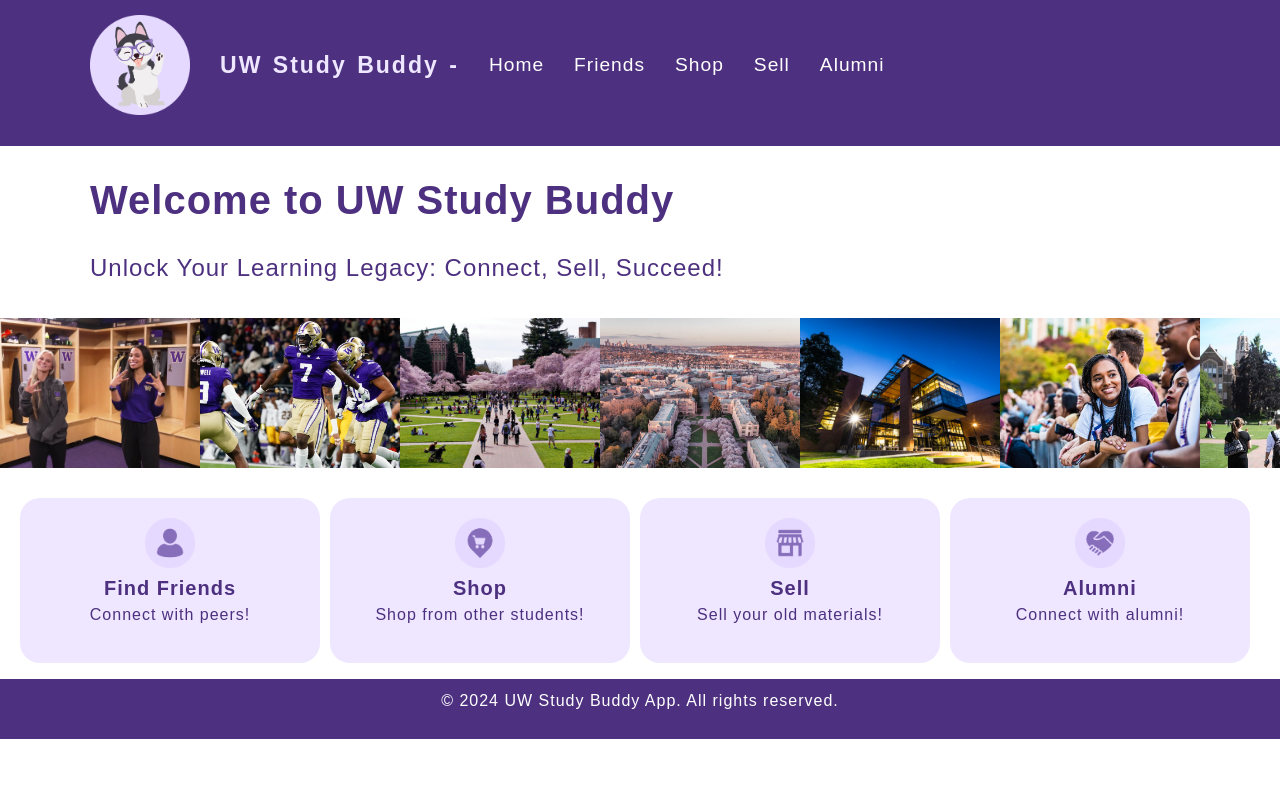
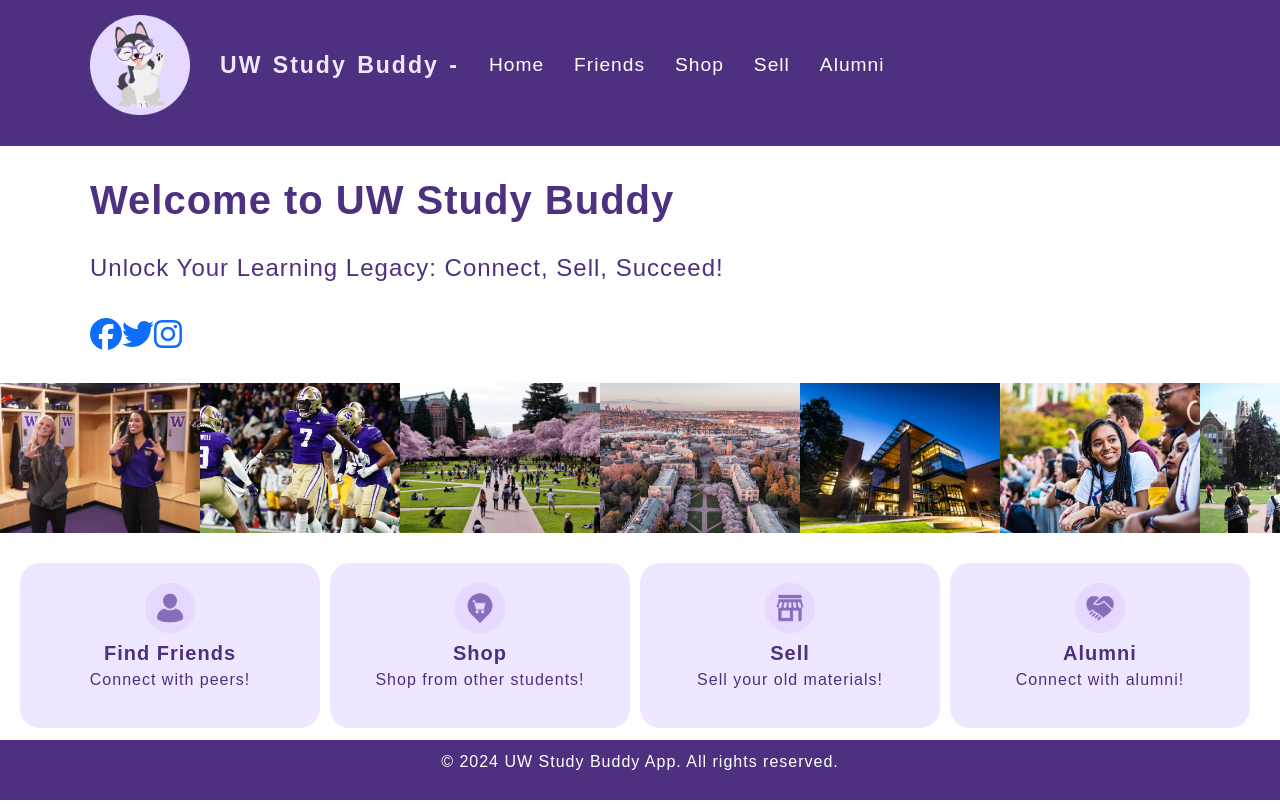
Before and after one commit to devanshidesai25/uwstudybuddy, a React (Create React App) app: page / in a window 1280 px wide. Built offline with nearby package versions, Linux system fonts and the light colour scheme.

Commit message:
added social icons

```diff
--- a/package.json
+++ b/package.json
@@ -3,6 +3,8 @@
   "version": "0.1.0",
   "private": true,
   "dependencies": {
+    "@fortawesome/free-brands-svg-icons": "^6.5.1",
+    "@fortawesome/react-fontawesome": "^0.2.0",
     "@testing-library/jest-dom": "^5.17.0",
     "@testing-library/react": "^13.4.0",
     "@testing-library/user-event": "^13.5.0",
--- a/src/HomePage.js
+++ b/src/HomePage.js
@@ -1,5 +1,7 @@
 import React from 'react';
 import { Link } from 'react-router-dom';
+import { FontAwesomeIcon } from '@fortawesome/react-fontawesome';
+import { faFacebook, faTwitter, faInstagram } from '@fortawesome/free-brands-svg-icons';
 import Header from './Header';
 import Footer from './Footer';
 import studyBuddyLogo from './img/studybuddy-logo.png';
@@ -21,8 +23,20 @@ function HomePage() {
     <div>
       <Header />
       <main id='main'>
-        <h1 class='welcome'><strong>Welcome to UW Study Buddy</strong></h1>
-        <h4 class='welcome'>Unlock Your Learning Legacy: Connect, Sell, Succeed!</h4>
+        <h1 className='welcome'><strong>Welcome to UW Study Buddy</strong></h1>
+        <h4 className='welcome'>Unlock Your Learning Legacy: Connect, Sell, Succeed!</h4>
+        <div className='social-icons'>
+            <a href="https://www.facebook.com/yourpage" target="_blank" rel="noopener noreferrer">
+              <FontAwesomeIcon icon={faFacebook} size="2x" />
+            </a>
+            <a href="https://twitter.com/yourpage" target="_blank" rel="noopener noreferrer">
+              <FontAwesomeIcon icon={faTwitter} size="2x" />
+            </a>
+            <a href="https://www.instagram.com/yourpage" target="_blank" rel="noopener noreferrer">
+              <FontAwesomeIcon icon={faInstagram} size="2x" />
+            </a>
+          </div>
+
         <ul class='banner'>
             <li><img src={img1} alt="campusImage" /></li>
             <li><img src={img2} alt="campusImage" /></li>
--- a/src/css/style.css
+++ b/src/css/style.css
@@ -31,6 +31,14 @@ body {
     text-align: left;
     margin-left: 90px;
     margin-bottom: 30px;
+}
+
+.social-icons {
+    justify-content: left;
+    text-align: left;
+    margin-left: 90px;
+    margin-bottom: 30px;
+    color: #4D307F;
 }
 
 .banner {
@@ -145,6 +153,7 @@ footer {
     padding: 10px;
     vertical-align: center;
     margin-bottom: 0;
+    position: fixed;
 }
 
 .listing-form {
```
Also changed, not shown: src/Socials.js (added, +21 -0 lines), 1 other file (tests, documents, lock files or other folders).
